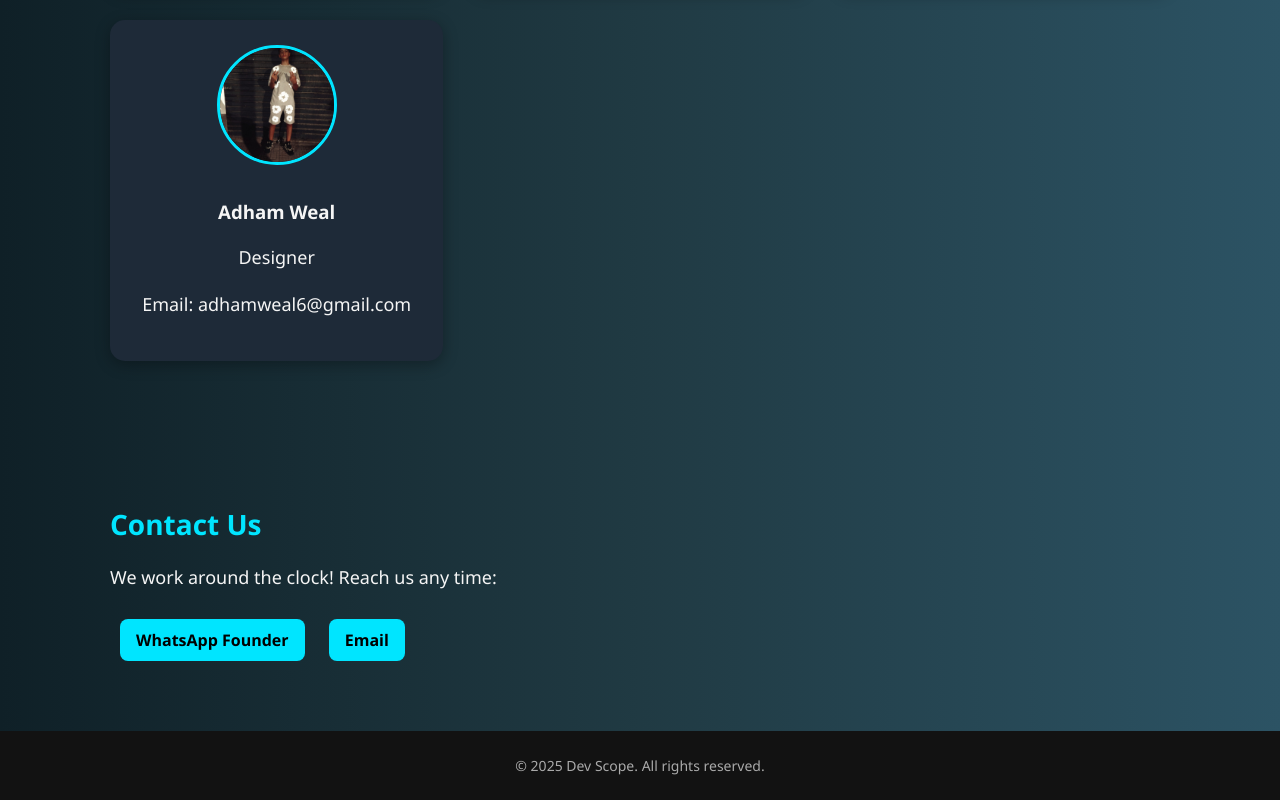
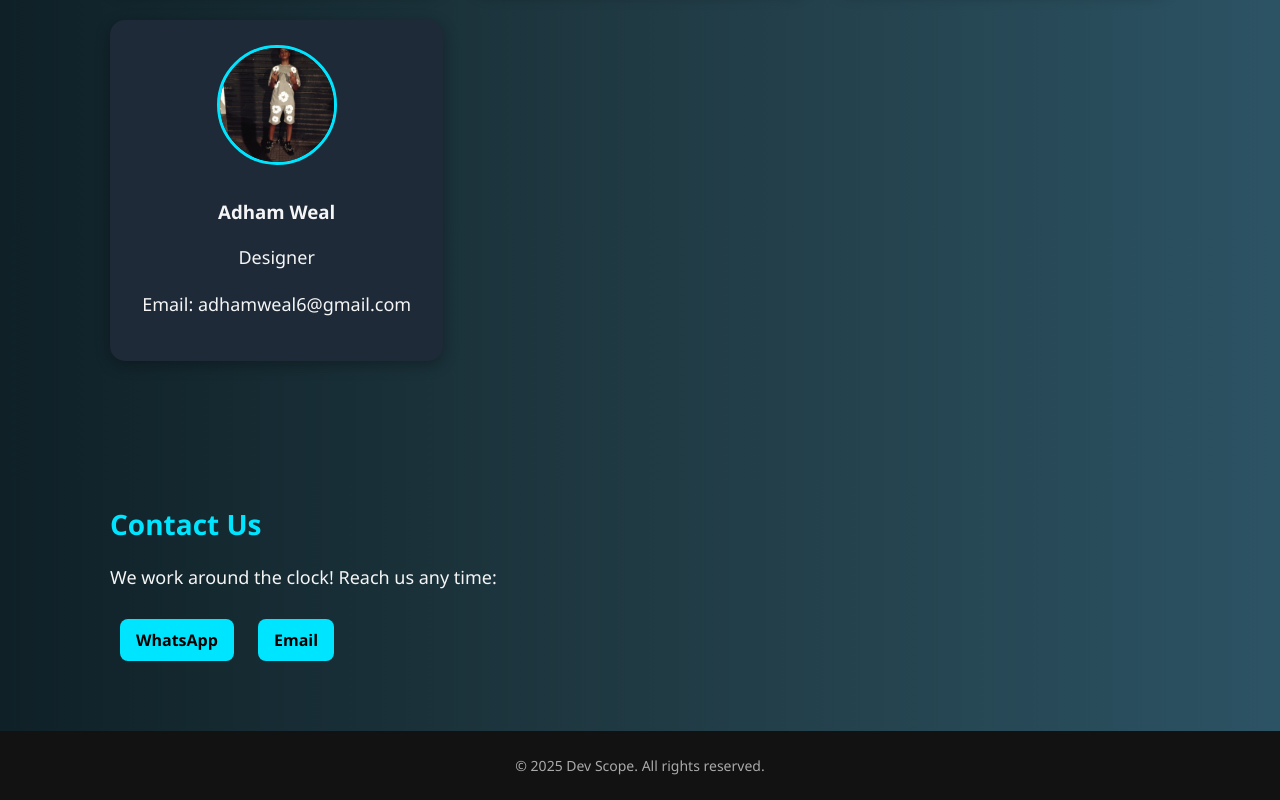
Before and after one commit to Mostafaronaldo/devscope, a plain HTML site: page index.html in a window 1280 px wide. Shown: the part 1553-2353 px from the top of the page. Drawn offline with Linux system fonts and the light colour scheme; a web font is replaced by a local one.

Commit message:
Update index.html

```diff
--- a/index.html
+++ b/index.html
@@ -186,7 +186,7 @@
   <section class="section contact">
     <h2>Contact Us</h2>
     <p>We work around the clock! Reach us any time:</p>
-    <a href="https://wa.me/201553848286">WhatsApp Founder</a>
+    <a href="https://wa.me/201553848286">WhatsApp</a>
     <a href="mailto:s78270375@gmail.com">Email</a>
   </section>
 
```
